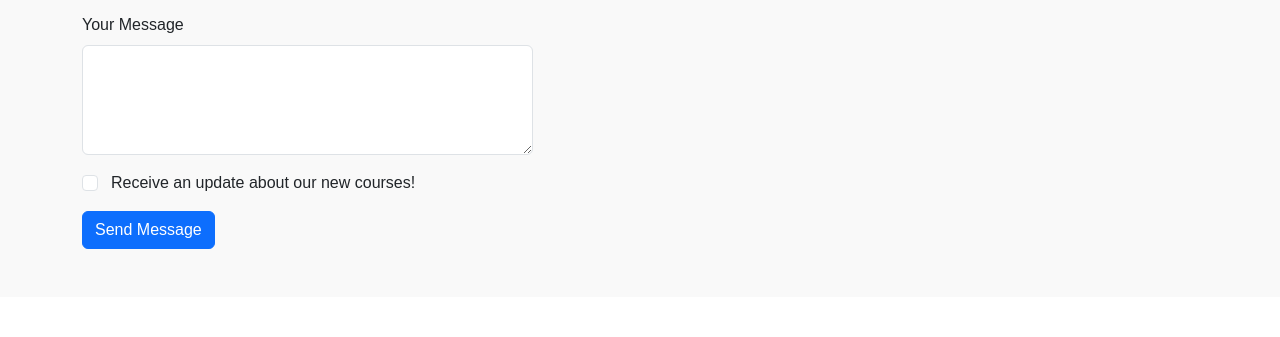
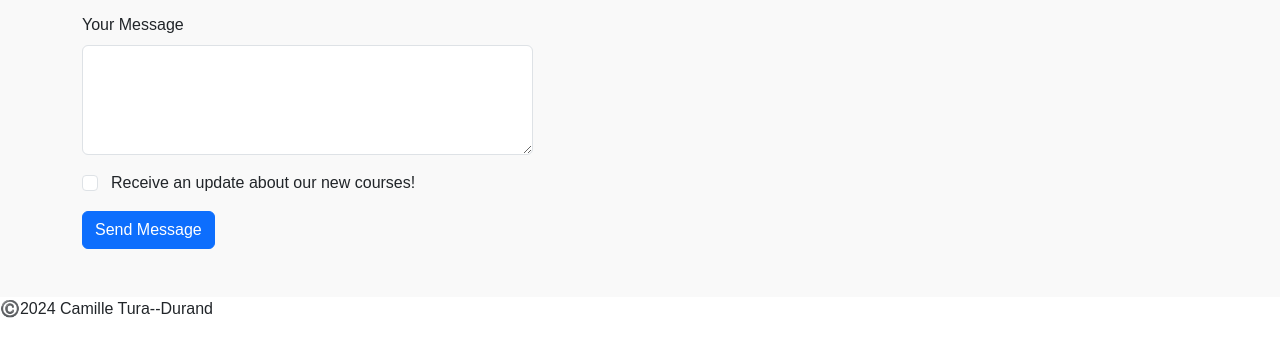
Before and after one commit to CamilleTD/Camille-Lab-Work03-BS5, a plain HTML site: page index.html in a window 1280 px wide. Shown: the part 2594-2931 px from the top of the page. Before the commit the page ends 2891 px from the top, so only its background shows below. Drawn offline with nearby package versions, Linux system fonts and the light colour scheme.

Commit message:
Update index.html

```diff
--- a/index.html
+++ b/index.html
@@ -275,7 +275,9 @@
             </div>
         </div>
     </section>
-
+  <footer>
+            <p>©️2024 Camille Tura--Durand</p>
+        </footer>
 
 </body>
 
```
